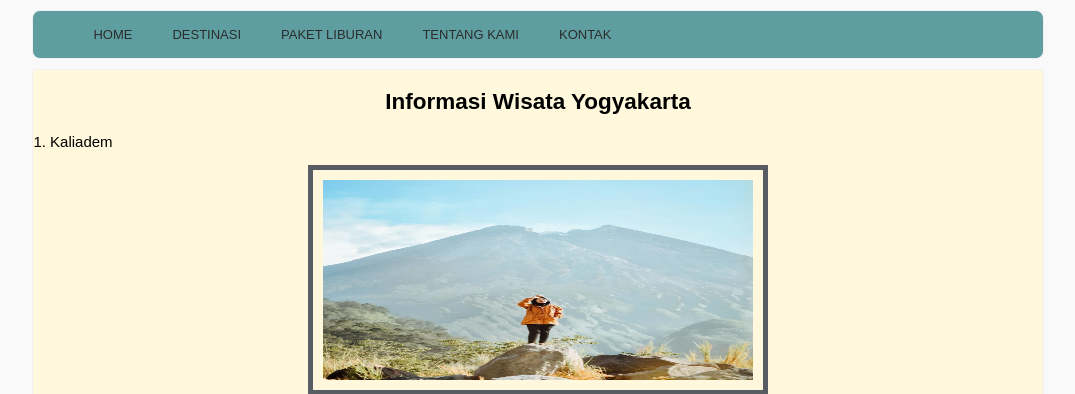
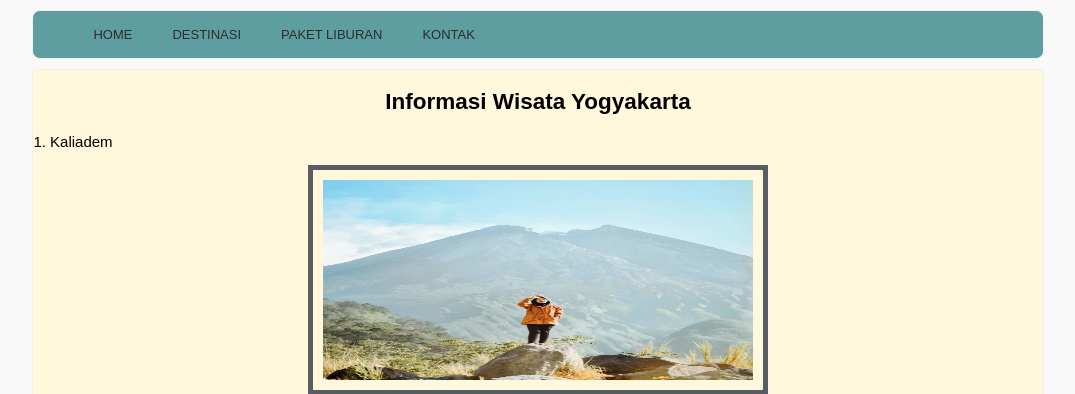
Before and after one commit to nadyaputriwulandari/Projek-Github, a PHP site: page /jogja.php in a window 1280 px wide. Shown: the part 132-526 px from the top of the page, without its empty margins (102-1177 px from the left). Run offline with PHP 8.4, Linux system fonts and the light colour scheme; some libraries are stand-ins or nearby versions.

Commit message:
update
update

```diff
--- a/index.php
+++ b/index.php
@@ -25,7 +25,6 @@
 				</ul>
 			</li>
 			<li><a href="paket.php?page=tutorial">Paket Liburan</a></li>
-			<li><a href="tentang.php?page=tutorial">Tentang Kami</a></li>
 			<li><a href="Kontak.php?page=tutorial">Kontak</a></li>
 		</ul>
 	</div>
--- a/jogja.php
+++ b/jogja.php
@@ -25,7 +25,6 @@
 				</ul>
 			</li>
 			<li><a href="paket.php?page=tutorial">Paket Liburan</a></li>
-			<li><a href="tentang.php?page=tutorial">Tentang Kami</a></li>
 			<li><a href="Kontak.php?page=tutorial">Kontak</a></li>
 		</ul>
 	</div>
--- a/lombok.php
+++ b/lombok.php
@@ -24,7 +24,6 @@
 				</ul>
 			</li>
 			<li><a href="paket.php?page=tutorial">Paket Liburan</a></li>
-			<li><a href="tentang.php?page=tutorial">Tentang Kami</a></li>
 			<li><a href="Kontak.php?page=tutorial">Kontak</a></li>
 		</ul>
 	</div>
--- a/paket.php
+++ b/paket.php
@@ -26,7 +26,6 @@
 				</ul>
 			</li>
 			<li><a href="paket.php?page=tutorial">Paket Liburan</a></li>
-			<li><a href="tentang.php?page=tutorial">Tentang Kami</a></li>
 			<li><a href="Kontak.php?page=tutorial">Kontak</a></li>
 		</ul>
 	</div>
--- a/sumbar.php
+++ b/sumbar.php
@@ -26,7 +26,6 @@
 				</ul>
 			</li>
 			<li><a href="paket.php?page=tutorial">Paket Liburan</a></li>
-			<li><a href="tentang.php?page=tutorial">Tentang Kami</a></li>
 			<li><a href="Kontak.php?page=tutorial">Kontak</a></li>
 		</ul>
 	</div>
```
Also changed, not shown: kontak.png (added).
